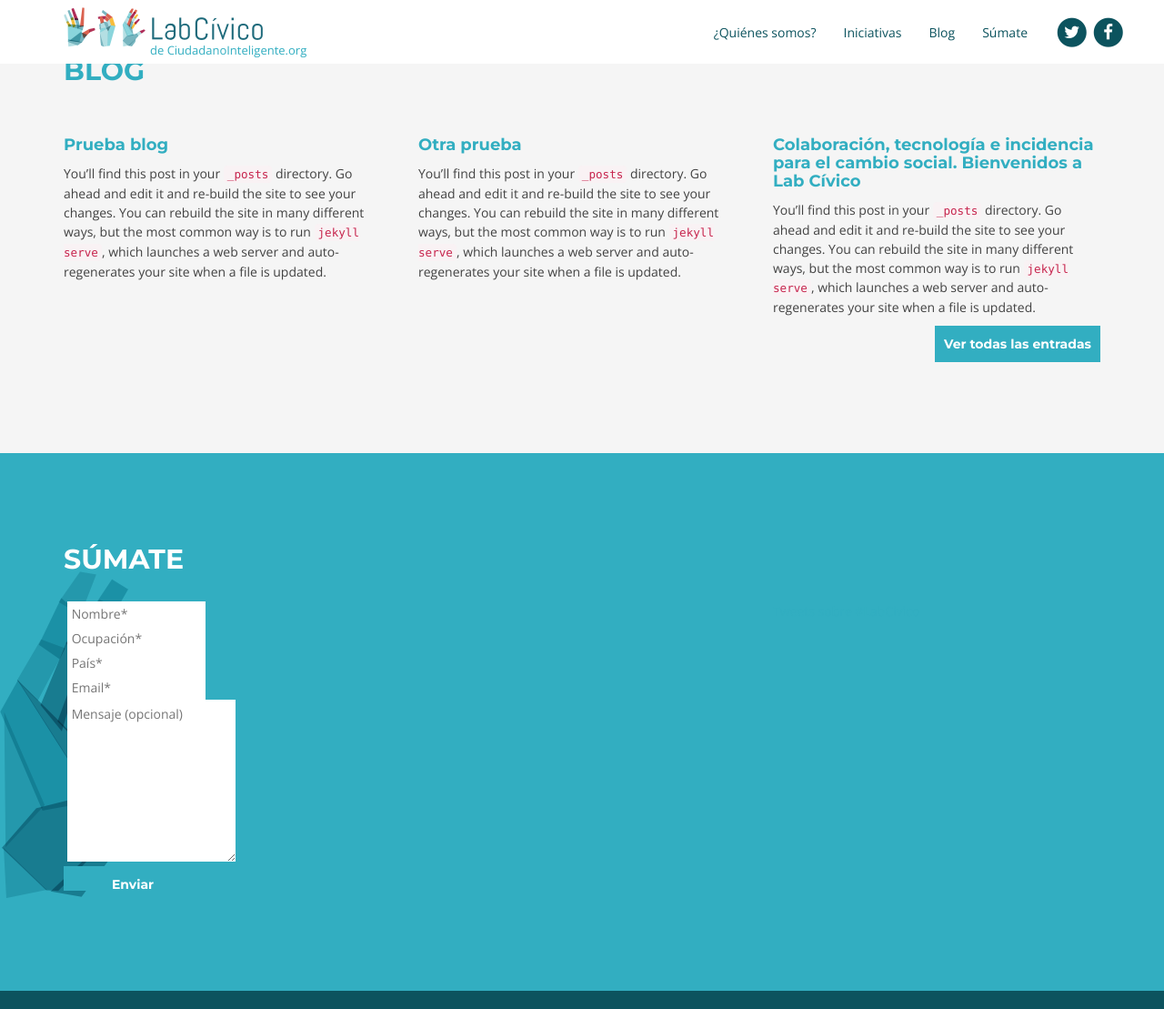
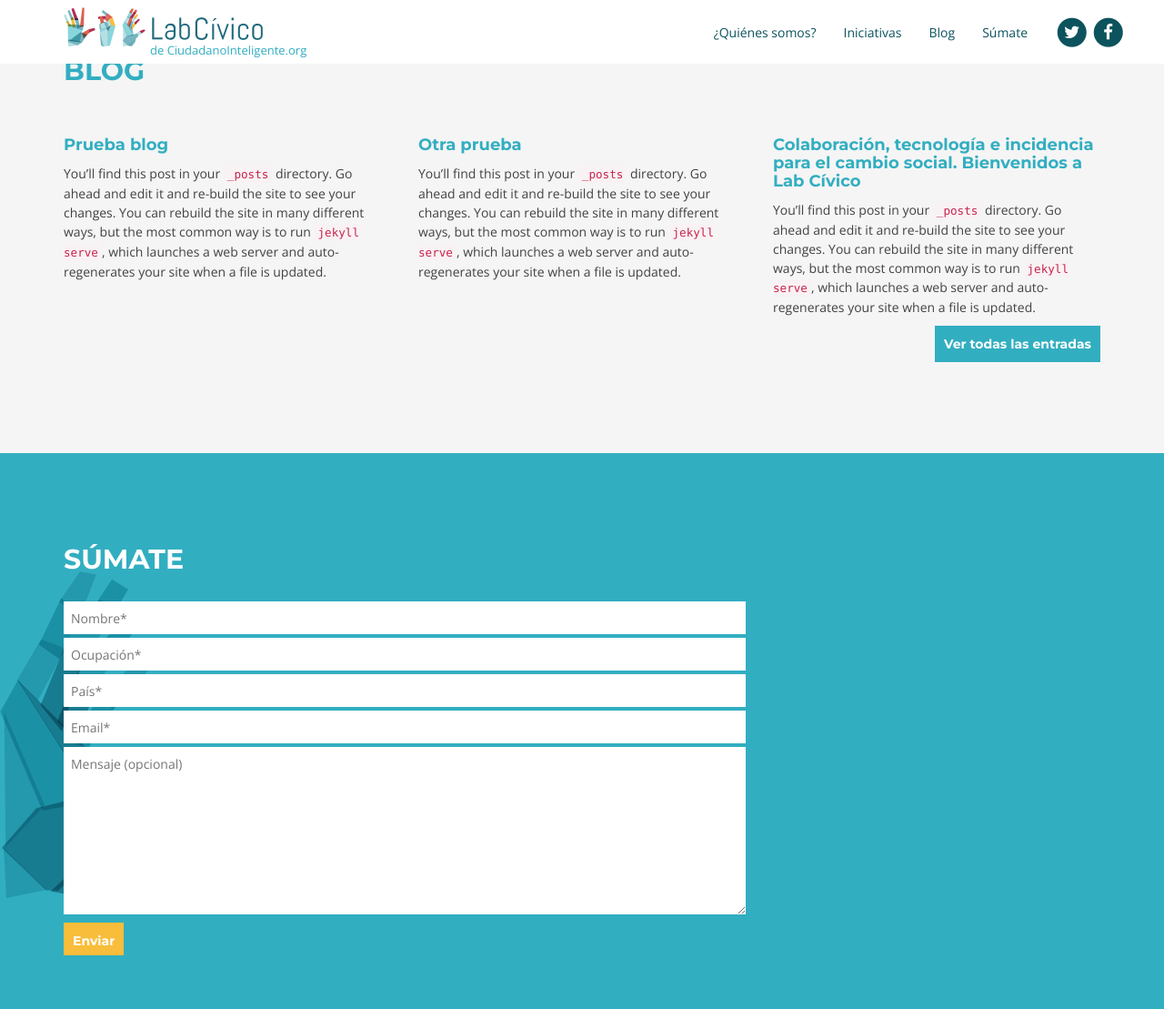
Before and after one commit to ciudadanointeligente/br.labcivico.org.github.io, a Jekyll site: the page built from index.html, in a window 1280 px wide and 1400 px high, scrolled down 2126 px. Shown: the top 1109 px of the window at 91% size. Built offline with Jekyll 4.4.1, drawn with Linux system fonts in a browser that asks for light colours; nearby versions of some CDN libraries; comment, search, counter and statistics services are not loaded; grey boxes are pictures that could not be loaded.

Commit message:
Updated form style

```diff
--- a/_includes/form.html
+++ b/_includes/form.html
@@ -60,7 +60,7 @@
     <tbody>
       <tr>
         <td class="ss-form-entry goog-inline-block" id="navigation-buttons" dir="ltr">
-          <input type="submit" name="submit" value="Enviar" id="ss-submit" class="btn btn-default yellow ">
+          <input type="submit" name="submit" value="Enviar" id="ss-submit" class="btn btn-warning ">
         </td>
       </tr>
     </tbody>
--- a/_sass/_base.scss
+++ b/_sass/_base.scss
@@ -442,14 +442,22 @@ section#blog-page {
 /*Input*/
 input{
     border:none;
-    width: 152px;
-    height: 27px;
-    padding: 5px;
+    width: 100%;
+    height: 36px;
+    padding: 8px;
+    float: left;
+    margin-bottom: 4px;
 }
 
 textarea{
     border:none;
-    padding: 5px;
+    padding: 8px;
+    margin-bottom: 4px;
+    width: 100%;
+}
+
+label{
+    float: left;
 }
 
 /*Footer*/
```
